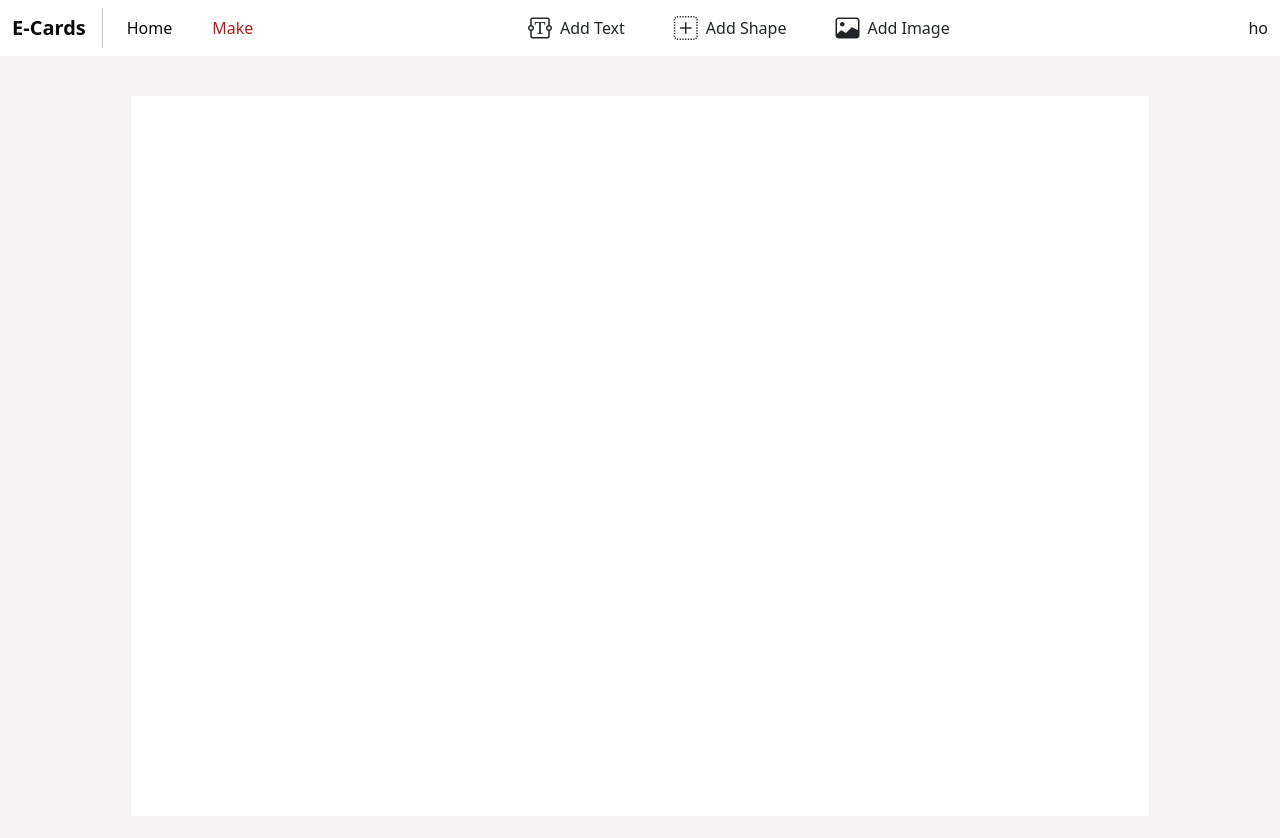
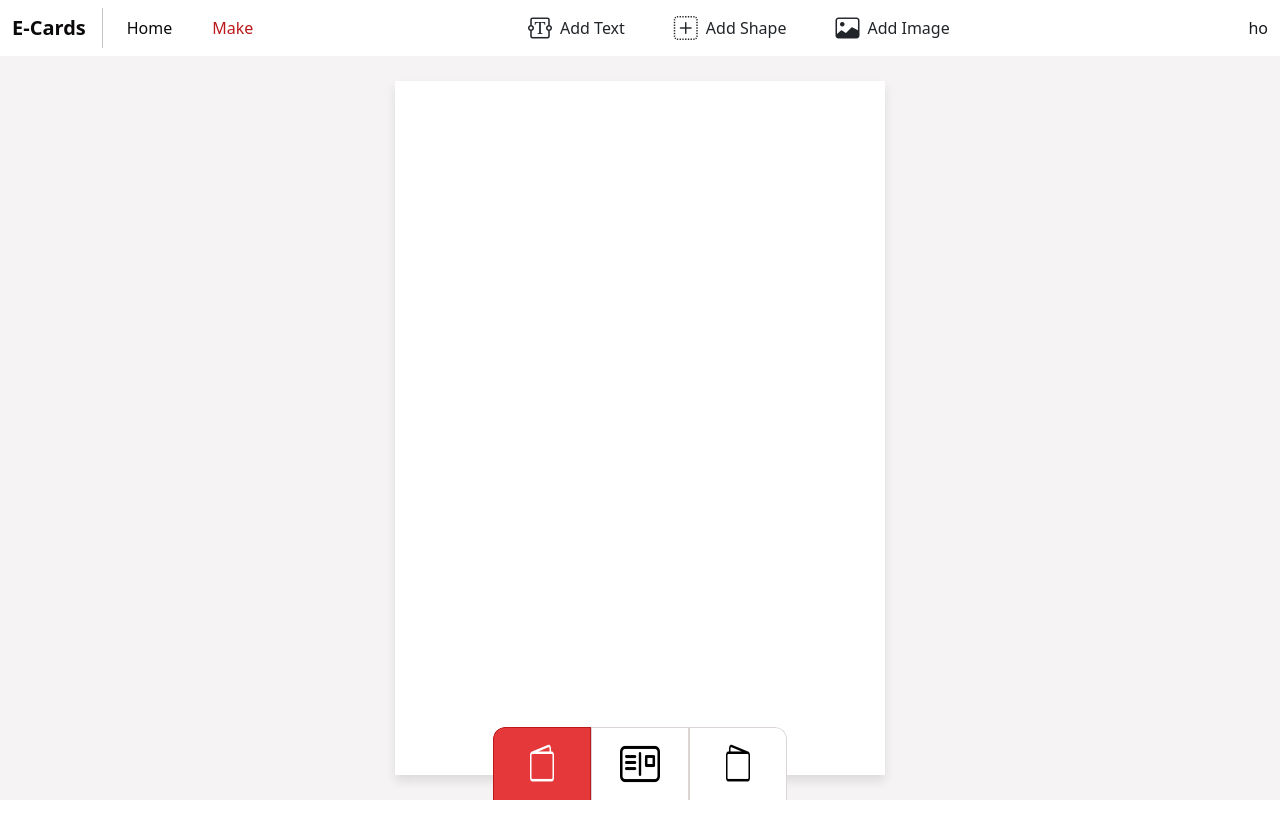
Before and after one commit to TheDevMoth/Cardigan, a Vue app in the folder Frontend/Egreet/: page /make in a window 1280 px wide. Shown: the top 838 px of the page. After the commit the page ends 800 px from the top, so only its background shows below. Built offline with nearby package versions, Linux system fonts and the light colour scheme; the HTML template or start-up script is replaced by a standard one.

Commit message:
add the 3 sides of the card, fix the canvas scaling problems

```diff
--- a/Frontend/Egreet/src/components/NavigationBar.vue
+++ b/Frontend/Egreet/src/components/NavigationBar.vue
@@ -77,4 +77,7 @@ watch(breakpoint, (newVal) => {
     color: #BA181B;
     /* font-weight: 500; */
 }
+.navbar-bg {
+    background-color: #FFFFFF;
+}
 </style>
--- a/Frontend/Egreet/src/views/Make.vue
+++ b/Frontend/Egreet/src/views/Make.vue
@@ -1,4 +1,5 @@
 <template>
+    <div class="screen">
         <header>
             <NavigationBar>
                 <template #middle>
@@ -27,19 +28,34 @@
                 </template>
             </NavigationBar>
         </header>
-
         <div style="position:relative">
             <main class="main-container" ref="main-container">
-            <div id="canvas-container" ref="canvas-container"></div>
+                <div :style="{ display: currentPage === 'front' ? 'block' : 'none' }" class="canvas-container" id="canvas-container-front" ref="canvas-container-front"></div>
+                <div :style="{ display: currentPage === 'inside' ? 'block' : 'none' }" class="canvas-container" id="canvas-container-inside" ref="canvas-container-inside"></div>
+                <div :style="{ display: currentPage === 'back' ? 'block' : 'none' }" class="canvas-container" id="canvas-container-back" ref="canvas-container-back"></div>
             </main>
             <SideBar ref="sidebar">
                 <div ref="sidebarSlot"></div>
             </SideBar>
         </div>
+        <footer>
+            <div class="btn-group" role="group">
+                <button @click="switchPage('front')" :class="{ active: currentPage === 'front' }">
+                    <div style="transform: scale(1.5, 2.5)"><i class="bi bi-wallet2 px-2 my-0"/></div>
+                </button>
+                <button @click="switchPage('inside')" :class="{ active: currentPage === 'inside' }">
+                    <div style="transform: scale(2.5, 3)"><i class="bi bi-postcard px-2 my-0"/></div>
+                </button>
+                <button @click="switchPage('back')" :class="{ active: currentPage === 'back' }">
+                    <div style="transform: scale(-1.5, 2.5)"><i class="bi bi-wallet2 px-2 my-0"/></div>
+                </button>
+            </div>
+        </footer>
+    </div>
 </template>
 
 <script setup lang="ts">
-import { createVNode, onMounted, ref, render, useTemplateRef } from 'vue';
+import { createVNode, nextTick, onMounted, ref, render, useTemplateRef } from 'vue';
 import NavigationBar from '@/components/NavigationBar.vue';
 import SideBar from '@/components/SideBar.vue';
 import ShapeOptions from '@/components/ShapeOptions.vue';
@@ -58,7 +74,6 @@ function handleFileUpload(event: Event) {
             const img = new Image();
             img.onload = function () {
                 addImage(img);
-                // Clear the input value to allow the same file to be selected again
                 if (input) input.value = '';
             };
             img.onerror = function() {
@@ -76,8 +91,8 @@ function handleFileUpload(event: Event) {
 }
 function addImage(img: HTMLImageElement) {
     const landscape = img.width > img.height;
-    const maxWidth = Math.min(img.width, stage.width());
-    const maxHeight = Math.min(img.height, stage.height());
+    const maxWidth = Math.min(img.width, pageSizes[currentPage.value].width);
+    const maxHeight = Math.min(img.height, pageSizes[currentPage.value].height);
     const scaleX = maxWidth / img.width;
     const scaleY = maxHeight / img.height;
     const scale = Math.min(scaleX, scaleY);
@@ -89,10 +104,10 @@ function addImage(img: HTMLImageElement) {
     });
 
     var newScale = 1;
-    if (imageNode.width() > stage.width()/2 && landscape) {
-        newScale = (stage.width()/2)/imageNode.width();
-    } else if (imageNode.height() > stage.height()/2 && !landscape) {
-        newScale = (stage.height()/2)/imageNode.height();
+    if (imageNode.width() > stage.width() / stage.scaleX() /2 && landscape) {
+        newScale = (stage.width() / stage.scaleX() /2)/imageNode.width();
+    } else if (imageNode.height() > stage.height() / stage.scaleY() / 2 && !landscape) {
+        newScale = (stage.height()/stage.scaleY()/2)/imageNode.height();
     }
     imageNode.scaleY(newScale);
     imageNode.scaleX(newScale);
@@ -132,8 +147,8 @@ function deleteSelected() {
     layer.batchDraw();
 }
 function addNode(node: Konva.Shape) {
-    node.x(stage.width() / 2);
-    node.y(stage.height() / 2);
+    node.x(stage.width() / stage.scaleX() / 2);
+    node.y(stage.height() / stage.scaleY() / 2);
     node.on('mouseover', function () {
         document.body.style.cursor = 'pointer';
     });
@@ -141,8 +156,8 @@ function addNode(node: Konva.Shape) {
         document.body.style.cursor = 'default';
     });
     node.on('dragmove', () => {
-        node.x(clamp(node.x(), 0, stage.width()));
-        node.y(clamp(node.y(), 0, stage.height()));
+        node.x(clamp(node.x(), -node.width(), stage.width() / stage.scaleX()));
+        node.y(clamp(node.y(), -node.height(), stage.height() / stage.scaleY()));
     });
     layer.add(node);
     openOptionsSidebar(node);
@@ -176,67 +191,49 @@ function openShapesSidebar() {
 
     sidebar.value?.expandSidebar()
 }
-// function openStickerSidebar() {
-//     // Todo
-//     // const shapeCreateVNode = createVNode(ShapeCreate);
 
-//     // shapeCreateVNode.props = {
-//     //     onShapeSelected: addNode
-//     // };
-
-//     // if (sidebarSlot.value) {
-//     //     render(shapeCreateVNode, sidebarSlot.value);
-//     // } else console.error("sidebar slot is not there");
-
-//     // sidebar.value?.expandSidebar()
-// }
-
-const fileInput = useTemplateRef("fileInput");
-const canvasContainer = useTemplateRef("canvas-container");
-const sidebar = useTemplateRef("sidebar");
-const sidebarSlot = useTemplateRef("sidebarSlot");
-const mainContainer = useTemplateRef("main-container");
-var tr: Konva.Transformer;
-var stage: Konva.Stage;
-var layer: Konva.Layer;
-
-onMounted(() => {
-    var sceneWidth = 1018;
-    var sceneHeight = 720;
-    stage = new Konva.Stage({
-        container: 'canvas-container',
-        width: Math.min(sceneWidth),
-        height: Math.min(sceneWidth)
+function createStage(page: string): Konva.Stage {
+    var size = pageSizes[page];
+    const newStage = new Konva.Stage({
+        container: `canvas-container-${page}`,
+        width: Math.min(size.width),
+        height: Math.min(size.height)
     });
     const bgLayer = new Konva.Layer();
     bgLayer.add(new Konva.Rect({
         fill: '#FFFFFF',
         x: 0,
         y: 0,
-        width: sceneWidth,
-        height: sceneHeight
+        width: size.width,
+        height: size.height
     }))
-    stage.add(bgLayer);
-    layer = new Konva.Layer();
-    stage.add(layer);
+    if (page == "inside"){
+        bgLayer.add(new Konva.Line({
+            points: [size.width/2, 0, size.width/2, size.height],
+            stroke: '#D3D3D3',
+            strokeWidth: 1
+        }));
+    }
+    newStage.add(bgLayer);
+    const drawLayer = new Konva.Layer();
+    newStage.add(drawLayer);
+    const transformer = new Konva.Transformer();
+    transformer.flipEnabled(true);
+    transformer.rotationSnaps([0, 45, 90, 135, 180, 225, 270, 315]);
+    transformer.rotationSnapTolerance(3);
 
-    tr = new Konva.Transformer();
-    tr.flipEnabled(true);
-    tr.rotationSnaps([0, 45, 90, 135, 180, 225, 270, 315]);
-    tr.rotationSnapTolerance(3);
-
-    layer.add(tr);
+    drawLayer.add(transformer);
 
     // selection handling
-    stage.on('click tap', function (e) {
+    newStage.on('click tap', function (e) {
         // Remove all selections
-        if (e.target === stage || e.target.getLayer() === bgLayer) {
-            tr.nodes().forEach(element => {
+        if (e.target === newStage || e.target.getLayer() === bgLayer) {
+            transformer.nodes().forEach(element => {
                 element.setDraggable(false);
             });
             closeSidebar();
-            tr.nodes([]);
-            tr.resizeEnabled(true);
+            transformer.nodes([]);
+            transformer.resizeEnabled(true);
             return;
         }
         if (e.target.getLayer() !== layer) {
@@ -244,73 +241,167 @@ onMounted(() => {
         }
         // Select or unselect elements
         const metaPressed = e.evt.ctrlKey || e.evt.metaKey;
-        const isSelected = tr.nodes().indexOf(e.target) >= 0;
+        const isSelected = transformer.nodes().indexOf(e.target) >= 0;
 
         if (!metaPressed && !isSelected) {
             openOptionsSidebar(e.target);
             e.target.setDraggable(true);
+            transformer.nodes().forEach(element => {
+                element.setDraggable(false);
+            });
+            transformer.nodes([e.target]);
+            transformer.resizeEnabled(!(e.target instanceof Konva.Text));
+
+        } else if (metaPressed && isSelected) {
+            const nodes = transformer.nodes().slice();
+            nodes.splice(nodes.indexOf(e.target), 1);
+            if (nodes.length == 0) closeSidebar();
+            e.target.setDraggable(false);
+            transformer.nodes(nodes);
+            transformer.resizeEnabled(!nodes.some(node => node instanceof Konva.Text));
+        } else if (metaPressed && !isSelected) {
+            e.target.setDraggable(true);
+            const nodes = transformer.nodes().concat([e.target]);
+            if (nodes.length == 1) openOptionsSidebar(e.target);
+            else closeSidebar();
+            transformer.nodes(nodes);
+            if (e.target instanceof Konva.Text) transformer.resizeEnabled(false);
+        }
+    });
+    bgLayer.draw();
+    drawLayer.draw();
+    return newStage;
+}
+function switchPage(page: string) {
+    if (tr){
         tr.nodes().forEach(element => {
             element.setDraggable(false);
         });
-            tr.nodes([e.target]);
-            tr.resizeEnabled(!(e.target instanceof Konva.Text));
+        closeSidebar();
+        tr.nodes([]);
+        tr.resizeEnabled(true);
+    }
+    currentPage.value = page;
+    stage = stageMap.get(page)!;
+    layer = stage.getLayers()[1];
+    tr = layer.getChildren().find((child) => child instanceof Konva.Transformer) as Konva.Transformer;
 
-        } else if (metaPressed && isSelected) {
-            const nodes = tr.nodes().slice();
-            nodes.splice(nodes.indexOf(e.target), 1);
-            if (nodes.length == 0) closeSidebar();
-            e.target.setDraggable(false);
-            tr.nodes(nodes);
-            tr.resizeEnabled(!nodes.some(node => node instanceof Konva.Text));
-        } else if (metaPressed && !isSelected) {
-            e.target.setDraggable(true);
-            const nodes = tr.nodes().concat([e.target]);
-            if (nodes.length == 1) openOptionsSidebar(e.target);
-            else closeSidebar();
-            tr.nodes(nodes);
-            if (e.target instanceof Konva.Text) tr.resizeEnabled(false);
+    nextTick(() => {
+        fitStageIntoParentContainer();
+    });
 }
-    });
-
 function fitStageIntoParentContainer() {
     if (!mainContainer.value) return;
     var container = mainContainer.value;
 
-        var containerWidth = container.offsetWidth;
-        var containerHeight = container.offsetHeight;
+    var containerWidth = container.offsetWidth - 50;
+    var containerHeight = container.offsetHeight - 50;
 
-        var scaleX = containerWidth / sceneWidth;
-        var scaleY = containerHeight / sceneHeight;
+    var scaleX = containerWidth / pageSizes[currentPage.value].width;
+    var scaleY = containerHeight / pageSizes[currentPage.value].height;
 
     var scale = Math.min(scaleX, scaleY, 1);
 
-        stage.width(sceneWidth * scale);
-        stage.height(sceneHeight * scale);
-        stage.scale({ x: scale, y: scale });
+    stage.width(pageSizes[currentPage.value].width * scale);
+    stage.height(pageSizes[currentPage.value].height * scale);
+
+    stage.scaleX(scale);
+    stage.scaleY(scale);
 }
+
+
+const pageSizes: { [key: string]: { width: number; height: number } } = {
+    "front" : {width: 1414/2, height: 1000},
+    "inside" : {width: 1414, height: 1000},
+    "back" : {width: 1414/2, height: 1000},
+}
+
+const currentPage = ref("front");
+const settingUp = ref(true);
+const stageMap = new Map<string, Konva.Stage>();
+const fileInput = useTemplateRef("fileInput");
+const sidebar = useTemplateRef("sidebar");
+const sidebarSlot = useTemplateRef("sidebarSlot");
+const mainContainer = useTemplateRef("main-container");
+var stage: Konva.Stage;
+var layer: Konva.Layer;
+var tr: Konva.Transformer;
+
+onMounted(() => {
+    stageMap.set("front", createStage("front"));
+    stageMap.set("inside", createStage("inside"));
+    stageMap.set("back", createStage("back"));
+    switchPage('front');
 
     fitStageIntoParentContainer();
     window.addEventListener('resize', fitStageIntoParentContainer);
 
-    layer.draw();
-    tr.setZIndex(layer.children.length - 1);
+    settingUp.value = false;
 });
 </script>
 
 <style scoped>
+.screen {
+    height: 100vh;
+    background-color: #F5F3F4;
+}
+
 .main-container {
     background-color: #F5F3F4;
     width: 100%;
     display: flex;
+    height: calc(100vh - 96px);
     justify-content: center;
     align-items: center;
-    min-height: 100vh;
-    padding: 20px;
 }
 
-#canvas-container {
-    margin: 0px;
-    padding: 0px;
+@media (min-width: 996px) {
+  .main-container {
+    height: calc(100vh - 56px);
+  }
+}
+.canvas-container {
+    box-shadow: 0 6px 10px rgba(0, 0, 0, 0.1);
+}
+
+footer {
+    position: fixed;
+    bottom: 0;
+    width: 100%;
+    display: flex;
+    align-items:end;
+}
+
+footer .btn-group {
+    position: absolute;
+    left: 50%;
+    transform: translateX(-50%);
+    display: flex;
+    border-radius: 12px 12px 0 0;
     overflow: hidden;
 }
+
+footer .btn-group button {
+    padding: 24px 32px;
+    border: 1px solid #dbd5d4;
+    border-bottom: 0px;
+    background: white;
+    cursor: pointer;
+    border-radius: 0;
+}
+
+footer .btn-group button:first-child {
+    border-radius: 12px 0 0 0;
+}
+
+footer .btn-group button:last-child {
+    border-radius: 0 12px 0 0;
+}
+
+footer .btn-group button.active {
+    background: #E5383B;
+    color: white;
+    border-color: #BA181B;
+}
+
 </style>
```
Lines whose indentation alone changed are shown as unchanged.
